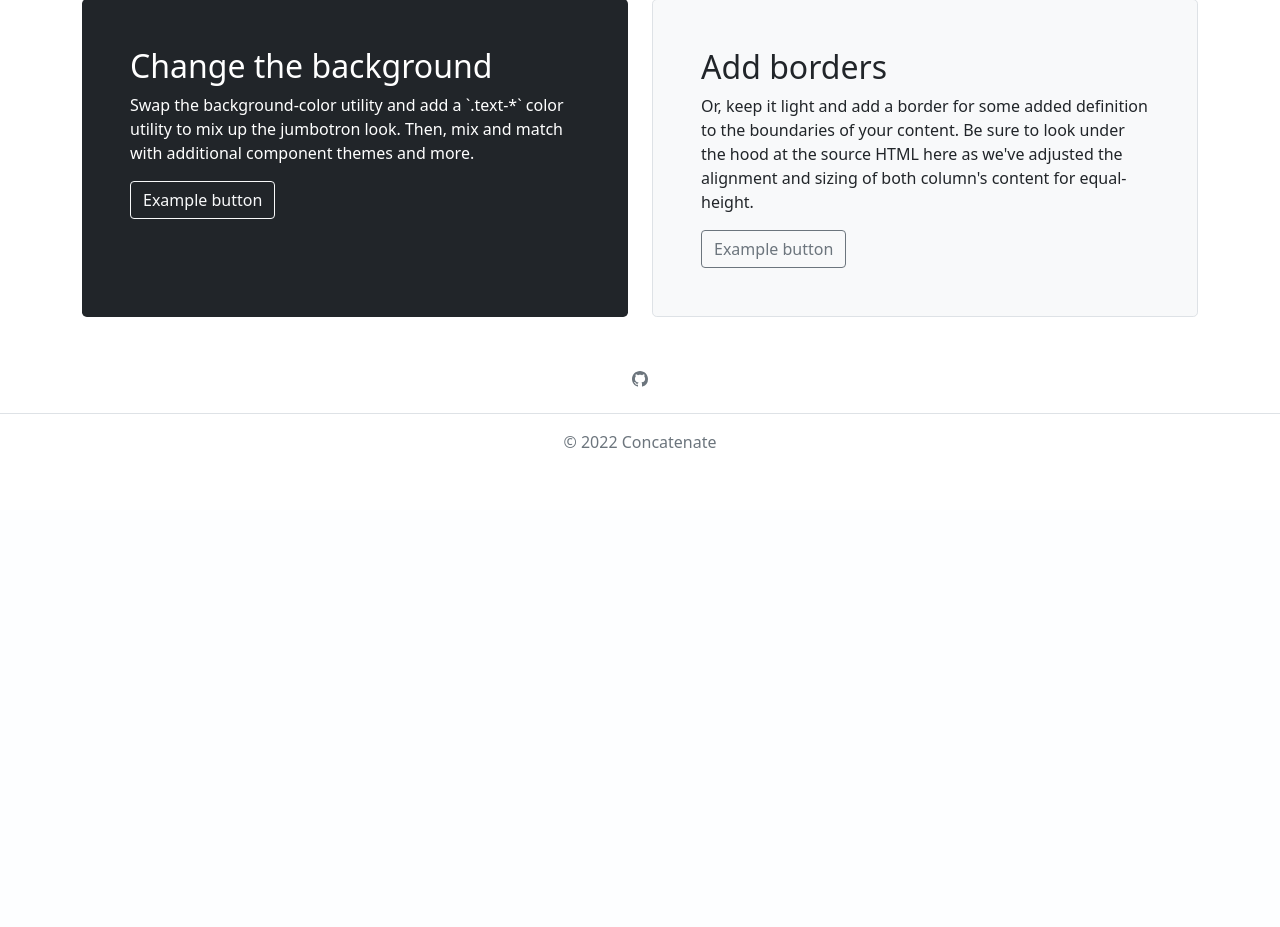
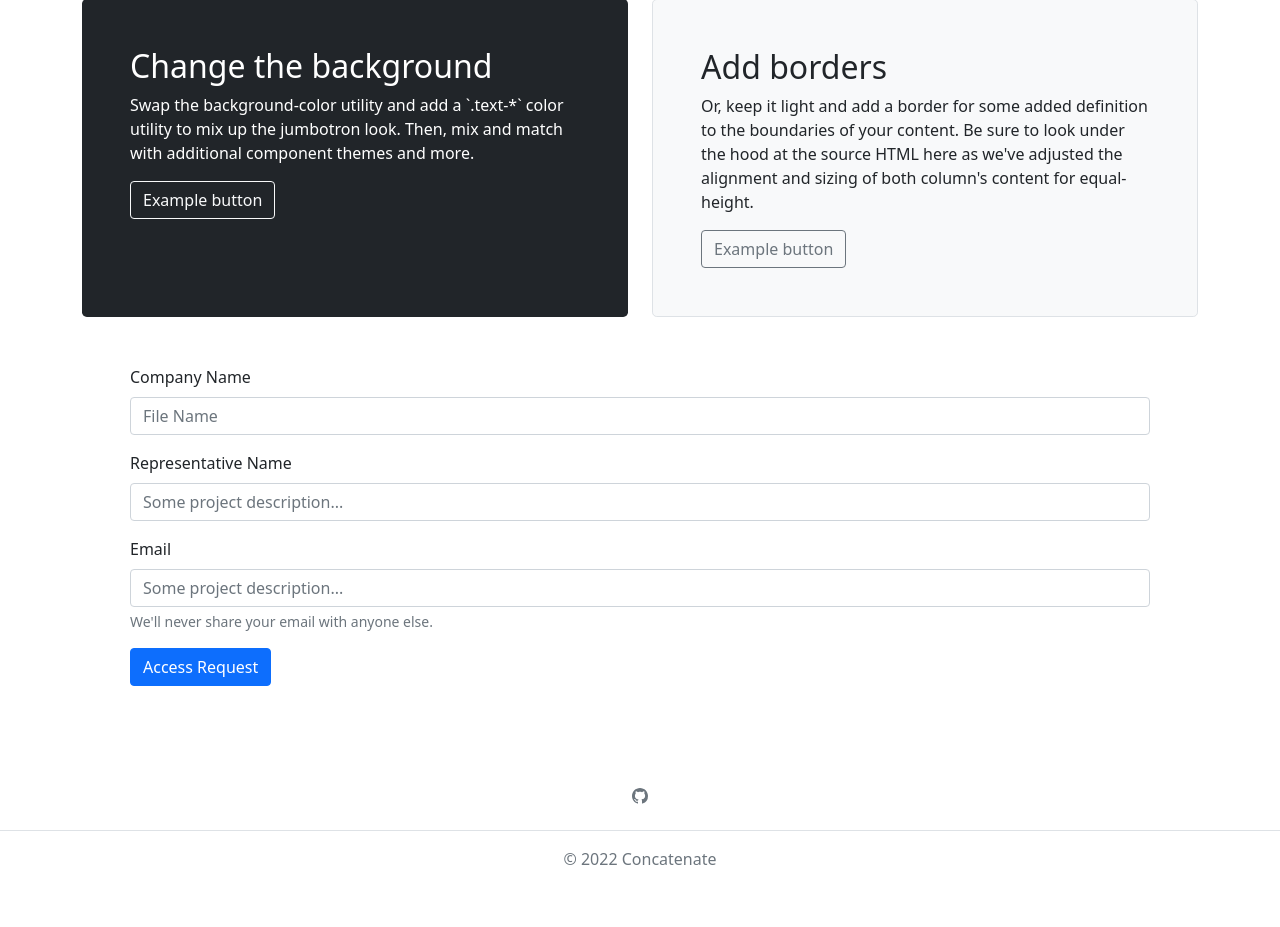
Before and after one commit to poiug07/CityHack2022_Rude_Kittens, a Django app: page / in a window 1280 px wide. Shown: the part 563-1490 px from the top of the page. Before the commit the page ends 1011 px from the top, so only its background shows below. Run offline with Django 4.2, Linux system fonts and the light colour scheme; some libraries are stand-ins or nearby versions.

Commit message:
added drowpdown and landing form

```diff
--- a/predict/admin.py
+++ b/predict/admin.py
@@ -15,3 +15,5 @@ class DataPredictionAdmin(admin.ModelAdmin):
             },
         ),
     )
+
+admin.site.register(models.AccessRequest)
--- a/predict/templates/predict/index.html
+++ b/predict/templates/predict/index.html
@@ -40,8 +40,32 @@
         </div>
       </div>
     </div>
+
+    <div class="p-5">
+      <form method="post" action="">
+        {% if error %}
+        <p>Sorry error occured, try later or contact us directly.</p>
+        {% elif saved %}
+        <p>Your data is saved we will contact you later.</p>
+        {% endif %}
+        {% csrf_token %}
+        <div class="mb-3">
+          <label for="form.companyName.id_for_label" class="form-label">Company Name</label>
+          {{ form.companyName }}
+        </div>
+        <div class="mb-3">
+          <label for="form.representativeName.id_for_label" class="form-label">Representative Name</label>
+          {{ form.representativeName }}
+        </div>
+        <div class="mb-3">
+          <label for="form.email.id_for_label" class="form-label">Email</label>
+          {{ form.email }}
+          <div id="emailHelp" class="form-text">We'll never share your email with anyone else.</div>
+        </div>
+        <button type="submit" class="btn btn-primary">Access Request</button>
+      </form>
+      </div>
   </div>
-
 
   <footer class="py-3 my-4">
     <ul class="nav justify-content-center border-bottom pb-3 mb-3">
--- a/predict/views.py
+++ b/predict/views.py
@@ -36,7 +36,17 @@ def logout_user(request):
 def index(request):
     if request.user.is_authenticated:
         return HttpResponseRedirect("/app")
-    return render(request, "predict/index.html")
+    form = forms.AccessRequestForm(request.POST or None, request.FILES or None)
+    context = {"form": form}
+    if request.POST:
+        print("post")
+        if form.is_valid():
+            print("is here")
+            form.save()
+            context["saved"] = True
+        else:
+            context["error"] = True
+    return render(request, "predict/index.html", context)
 
 @login_required(login_url="/login")
 def app(request):
```
Also changed, not shown: predict/templates/predict/app.html (+12 -2 lines), db.sqlite3, 1 other file.
